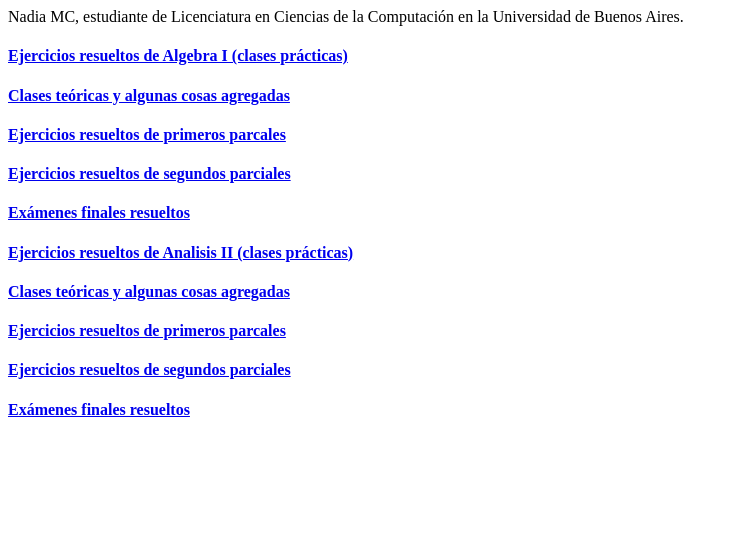
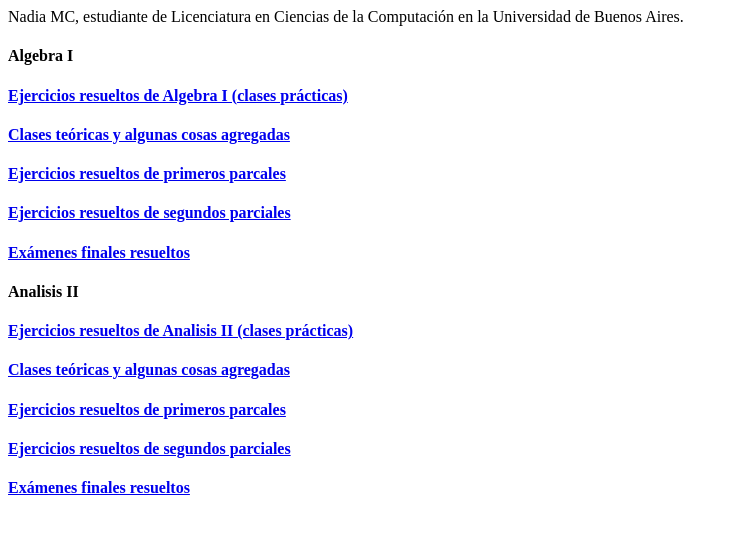
Before and after one commit to nadianoe-mc/nadianoe-mc.github.io, a plain HTML site: page index.html in a window 1280 px wide. Shown: the whole page, without its empty margins (0-738 px from the left). Drawn offline with Linux system fonts and the light colour scheme.

Commit message:
mejora visual

```diff
--- a/index.html
+++ b/index.html
@@ -2,11 +2,14 @@
 <html>
   <head> Nadia MC, estudiante de Licenciatura en Ciencias de la Computación en la Universidad de Buenos Aires. </head>
   <body>
+    <h4>Algebra I</h4>
     <h4><a href="algebra/practica/index.html">Ejercicios resueltos de Algebra I (clases prácticas)</a></h4>
     <h4><a href="algebra/teorica/index.html">Clases teóricas y algunas cosas agregadas</a></h4>
     <h4><a href="algebra/primerparcial/index.html">Ejercicios resueltos de primeros parcales</a></h4>
     <h4><a href="algebra/segundoparcial/index.html">Ejercicios resueltos de segundos parciales</a></h4>
     <h4><a href="algebra/finales/index.html">Exámenes finales resueltos</a></h4>
+
+    <h4>Analisis II</h4>
     <h4><a href="analisis/practica/algo.html">Ejercicios resueltos de Analisis II (clases prácticas)</a></h4>
     <h4><a href="analisis/teorica/index.html">Clases teóricas y algunas cosas agregadas</a></h4>
     <h4><a href="analisis/primerparcial/index.html">Ejercicios resueltos de primeros parcales</a></h4>
```
